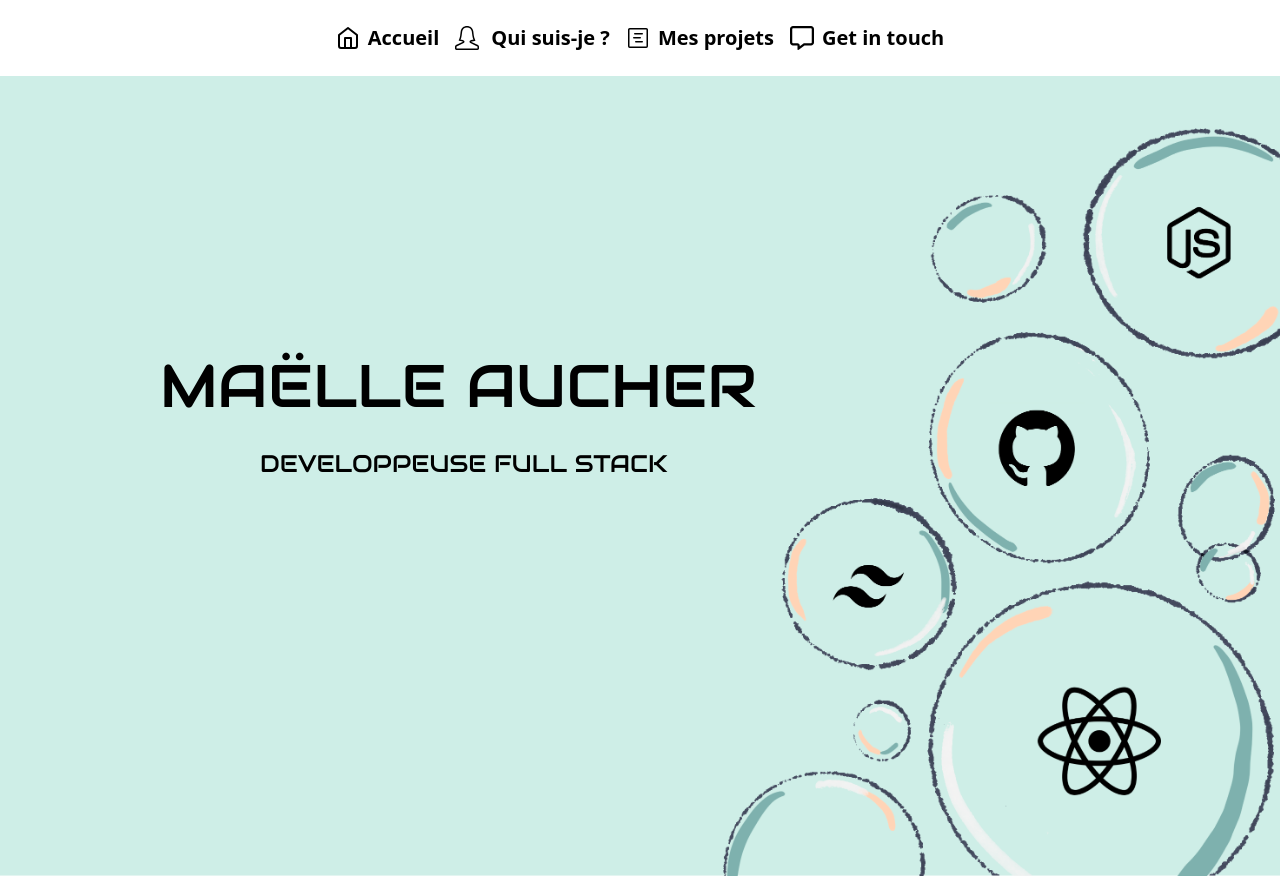
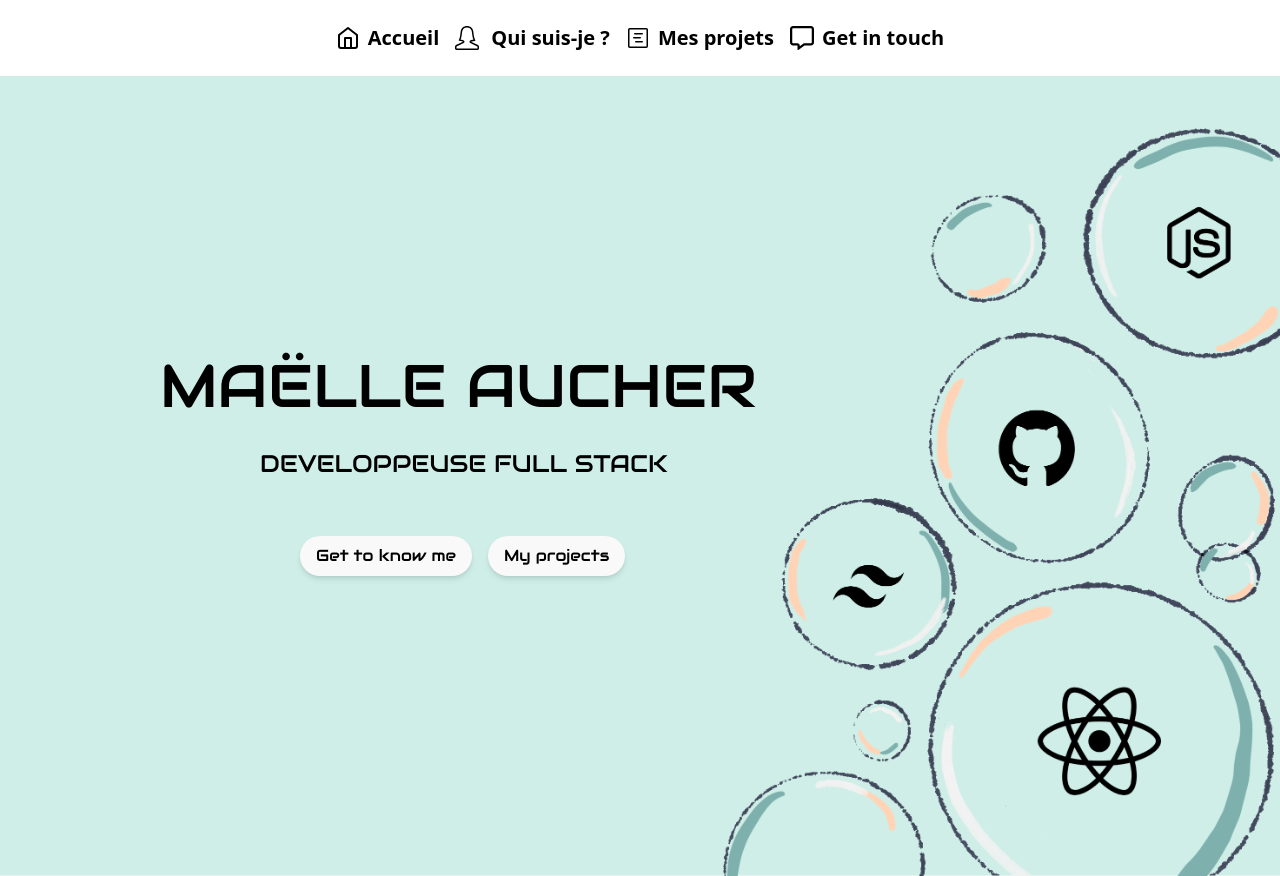
Before and after one commit to aucherm/portfolio, a React (Vite) app: page / in a window 1280 px wide. Built offline with nearby package versions, Linux system fonts and the light colour scheme; a web font is replaced by a local one.

Commit message:
feat : button

```diff
--- a/index.html
+++ b/index.html
@@ -1,5 +1,5 @@
 <!doctype html>
-<html lang="en">
+<html lang="fr">
   <head>
     <meta charset="UTF-8" />
     <link rel="icon" type="image/svg+xml" href="/vite.svg" />
--- a/src/components/Background.tsx
+++ b/src/components/Background.tsx
@@ -1,10 +1,21 @@
-export default function Background () {
-return (
+import { Link } from "react-router-dom";
+import Button from "./Button";
+
+export default function Background() {
+  return (
     <div className="bg-[url('/back.png')] bg-cover bg-center bg-no-repeat w-full h-screen font-audiowide ">
-<h1 className=" text-6xl pt-70 text-black pl-40">MAËLLE AUCHER</h1>
-<p className=" text-2xl p-8 text-black pl-65">DEVELOPPEUSE FULL STACK</p>
+      <h1 className=" text-6xl pt-70 text-black pl-40">MAËLLE AUCHER</h1>
+      <p className=" text-2xl p-8 text-black pl-65">DEVELOPPEUSE FULL STACK</p>
+
+      <div className="pl-75 gap-4 mt-6 flex">
+        <Link to="/Myself">
+          <Button variant="primary">Get to know me</Button>
+        </Link>
+
+        <Link to="/Projects">
+          <Button variant="primary">My projects</Button>
+        </Link>
+      </div>
     </div>
-
-)
-
+  );
 }
--- a/src/components/Button.tsx
+++ b/src/components/Button.tsx
@@ -1,12 +1,12 @@
 
-import type { ButtonProps } from "./types/types";
+import type { ButtonProps } from "../types/types";
 
 type ButtonVariant = "primary" | "secondary" | "accent";
 type ButtonSize = "sm" | "md" | "lg" | "xl" | "responsive";
 
 const variantClasses: Record<ButtonVariant, string> = {
   primary:
-    "bg-btn-primary text-primary hover:bg-btn-primary-hover",
+    "bg-btn-primary text-primary hover:bg-btn-primary-hover bg-white",
   secondary:
     "bg-btn-secondary text-primary hover:bg-btn-secondary-hover",
   accent:
--- a/src/components/NavBar.tsx
+++ b/src/components/NavBar.tsx
@@ -15,7 +15,7 @@ export default function NavBar() {
             <FiHome className="mr-2 p-0.001 text-2xl " />
             Accueil
           </Link>
-          <Link to="/myslef" className="flex items-center">
+          <Link to="/myself" className="flex items-center">
             <SlUserFemale className="mr-3 p-0.001 text-2xl " />
             Qui suis-je ?
           </Link>
--- a/src/pages/Myself.tsx
+++ b/src/pages/Myself.tsx
@@ -1,14 +1,11 @@
 import Footer from "../components/Footer";
-/* import Header from "../components/Header"; */
 import NavBar from "../components/NavBar";
 
 export default function Myself() {
-
-
   return (
     <>
-{/*  <Header /> */}
-<NavBar />
+
+      <NavBar />
       <Footer />
     </>
   );
```
